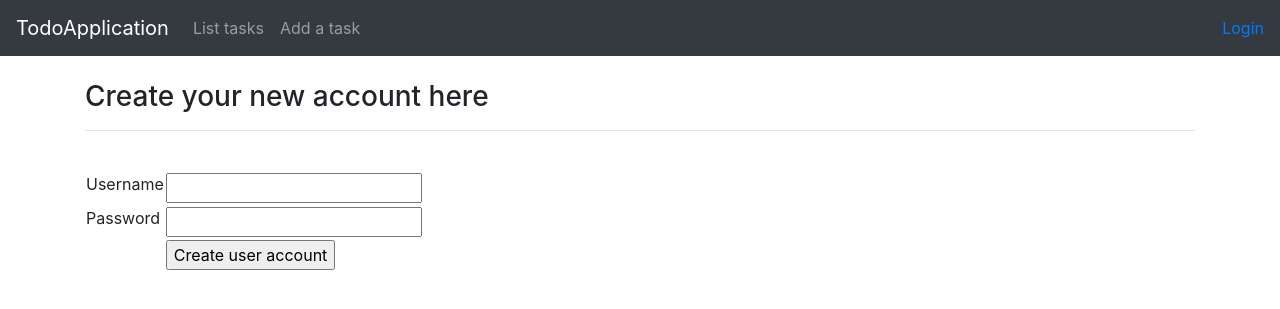
After one commit to aarekr/todoApp, a Flask app: page /auth/register in a window 1280 px wide. The commit adds this page. Shown: the top 309 px of the page. Run offline with Flask 2, Linux system fonts and the light colour scheme; some libraries are stand-ins or nearby versions.

Commit message:
New user registration page

```diff
--- a/application/auth/forms.py
+++ b/application/auth/forms.py
@@ -1,5 +1,5 @@
 from flask_wtf import FlaskForm
-from wtforms import PasswordField, StringField
+from wtforms import PasswordField, StringField, SubmitField
 
 class LoginForm(FlaskForm):
     username = StringField("Username")
@@ -7,3 +7,11 @@ class LoginForm(FlaskForm):
 
     class Meta:
         csrf = False
+
+class NewUserForm(FlaskForm):
+    username = StringField("Username")
+    password = PasswordField("Password")
+    submit = SubmitField("Create user account")
+
+    class Meta:
+        csrf = False
--- a/application/auth/models.py
+++ b/application/auth/models.py
@@ -15,6 +15,8 @@ class User(Base):
 
     def __init__(self, name, username, password):
         self.name = name
+        self.username = username
+        self.password = password
 
     def get_id(self):
         return self.id
--- a/application/auth/views.py
+++ b/application/auth/views.py
@@ -1,9 +1,9 @@
 from flask import render_template, request, redirect, url_for
 from flask_login import login_user, logout_user
 
-from application import app
+from application import app, db
 from application.auth.models import User
-from application.auth.forms import LoginForm
+from application.auth.forms import LoginForm, NewUserForm
 
 @app.route("/auth/login", methods = ["GET", "POST"])
 def auth_login():
@@ -25,3 +25,24 @@ def auth_login():
 def auth_logout():
     logout_user()
     return redirect(url_for("index"))
+
+
+# creating new user
+@app.route("/auth/register")
+def user_registration():
+    return render_template("auth/newuserform.html", form=NewUserForm())
+
+
+@app.route("/auth/newuser")
+def create_new_user():
+    print ("uuden userin luonti")
+    form = NewUserForm(request.form)
+    username = request.form.get("username")
+    password = request.form.get("password")
+
+    u = User(username, username, password)
+    db.session().add(u)
+    db.session().commit()
+
+    #return redirect(url_for("account_created"))
+    return redirect(url_for("index"))
--- /dev/null
+++ b/application/templates/auth/newuserform.html
@@ -0,0 +1,24 @@
+{% extends "layout.html" %}
+
+{% block body %}
+
+<h3>Create your new account here</h3><hr><br />
+
+<form method="POST" action="{{ url_for('create_new_user') }}">
+  <table>
+    <tr>
+      <td>{{ form.username.label }}</td>
+      <td>{{ form.username }}</td>
+    </tr>
+    <tr>
+      <td>{{ form.password.label }}</td>
+      <td>{{ form.password }}</td>
+    </tr>
+    <tr>
+      <td></td>
+      <td>{{ form.submit }}</td>
+    </tr>
+  </table>
+</form>
+
+{% endblock %}
```
Also changed, not shown: application/templates/auth/loginform.html (+14 -12 lines).
